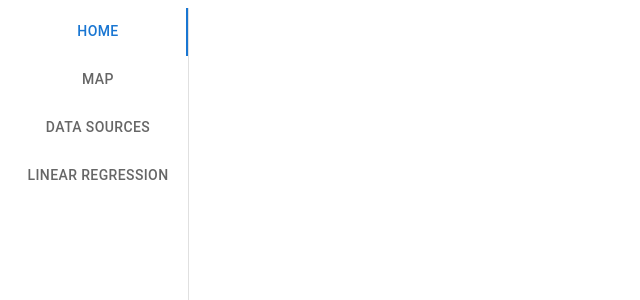
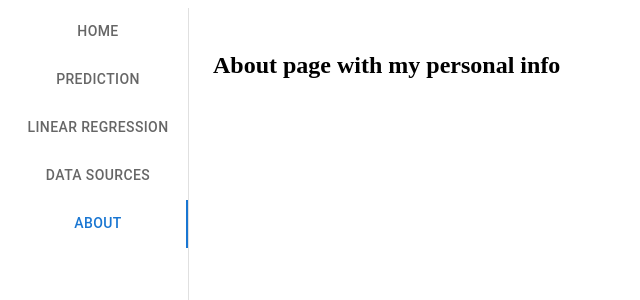
Before and after one commit to jtbaird/elk-finder-web, a React (Create React App) app in the folder frontend/: page /about in a window 1280 px wide. Shown: the top 300 px of the page, without its empty margins (0-640 px from the left). Built offline with nearby package versions, Linux system fonts and the light colour scheme.

Commit message:
initial pages and tabs

```diff
--- a/frontend/public/index.html
+++ b/frontend/public/index.html
@@ -2,7 +2,7 @@
 <html lang="en">
   <head>
     <meta charset="utf-8" />
-    <title>Elk Finder</title>
+    <title>Bullseye Forecast</title>
     <meta name="viewport" content="width=device-width, initial-scale=1" />
   </head>
   <body>
--- a/frontend/src/App.js
+++ b/frontend/src/App.js
@@ -3,6 +3,8 @@ import { BrowserRouter as Router, Routes, Route, Link, useLocation } from 'react
 import { Tabs, Tab, Box } from '@mui/material';
 import Regression from './pages/Regression';
 import DataSources from './pages/DataSources';
+import About from './pages/About';
+import Prediction from './pages/Prediction';
 
 // Example page components
 function Home() {
@@ -15,7 +17,7 @@ function Map() {
 // Custom Tabs component to sync with router
 function NavTabs() {
   const location = useLocation();
-  const tabPaths = ['/', '/map', '/datasources', '/regression'];
+  const tabPaths = ['/', '/prediction', '/regression', '/datasources', '/about'];
   const currentTab = tabPaths.indexOf(location.pathname);
 
   return (
@@ -25,9 +27,10 @@ function NavTabs() {
       sx={{ borderRight: 1, borderColor: 'divider', minWidth: 180 }}
     >
       <Tab label="Home" component={Link} to="/" />
-      <Tab label="Map" component={Link} to="/map" />
+      <Tab label="Prediction" component={Link} to="/prediction" />
+      <Tab label="Linear Regression" component={Link} to="/regression" />
       <Tab label="Data Sources" component={Link} to="/datasources" />
-      <Tab label="Linear Regression" component={Link} to="/regression" />
+      <Tab label="About" component={Link} to="/about" />
     </Tabs>
   );
 }
@@ -40,9 +43,10 @@ function App() {
         <Box sx={{ flexGrow: 1, p: 3 }}>
           <Routes>
             <Route path="/" element={<Home />} />
-            <Route path="/map" element={<Map />} />
+            <Route path="/prediction" element={<Prediction />} />
+            <Route path="/regression" element={<Regression />} />
             <Route path="/datasources" element={<DataSources />} />
-            <Route path="/regression" element={<Regression />} />
+            <Route path="/about" element={<About />} />
           </Routes>
         </Box>
       </Box>
--- a/frontend/src/pages/About.js
+++ b/frontend/src/pages/About.js
@@ -0,0 +1,7 @@
+import React from 'react';
+
+function About() {
+  return <h2>About page with my personal info</h2>;
+}
+
+export default About;
--- /dev/null
+++ b/frontend/src/pages/Prediction.js
@@ -0,0 +1,7 @@
+import React from 'react';
+
+function Prediction() {
+  return <h2>2025 harvest predictions coming soon!!</h2>;
+}
+
+export default Prediction;
```
